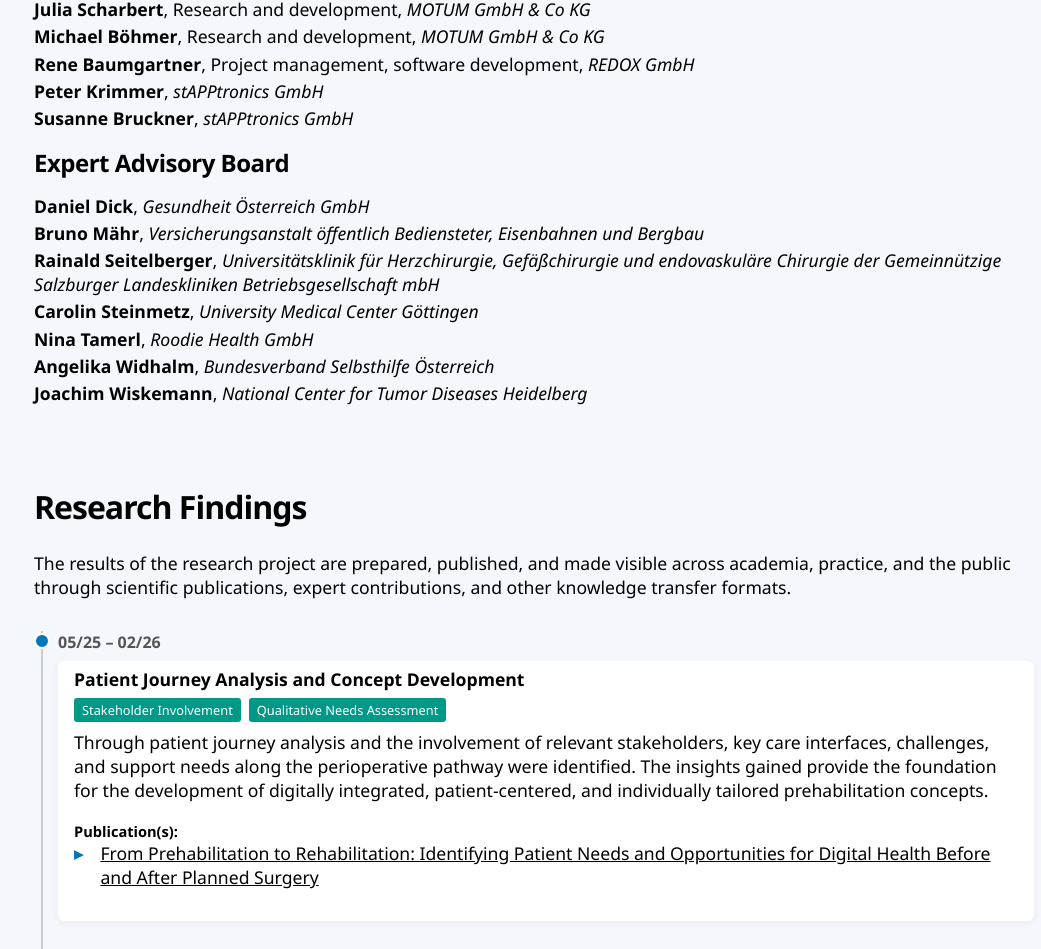
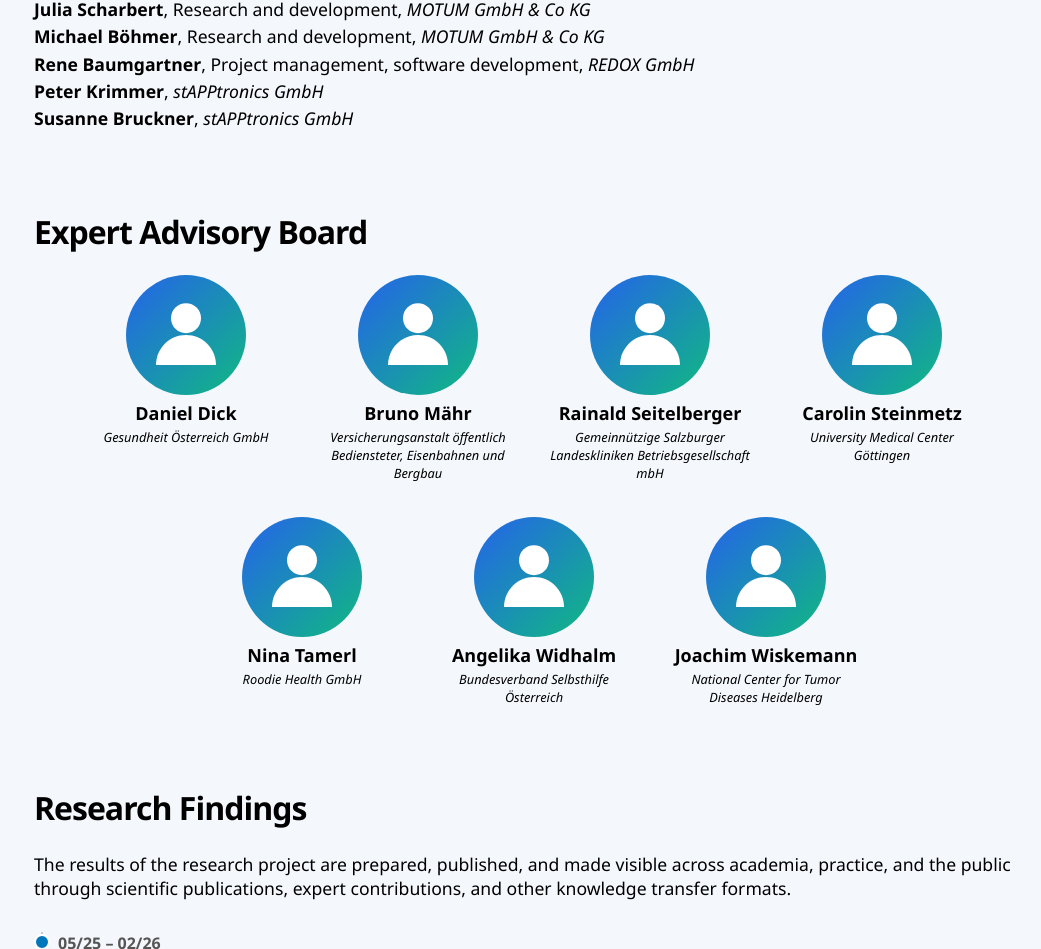
Before and after one commit to Prehab2Rehab/prehab2rehab.github.io, a React (Vite) app: page / in a window 1280 px wide. Shown: the part 6597-7546 px from the top of the page, without its empty margins (106-1147 px from the left). Built offline with nearby package versions, Linux system fonts and the light colour scheme.

Commit message:
update EAB representation

```diff
--- /dev/null
+++ b/src/locales/de/eab.js
@@ -0,0 +1,14 @@
+const eab = {
+  title: "Expertenbeirat",
+  people: [
+    { name: "Daniel Dick", org: "Gesundheit Österreich GmbH" },
+    { name: "Bruno Mähr", org: "Versicherungsanstalt öffentlich Bediensteter, Eisenbahnen und Bergbau" },
+    { name: "Rainald Seitelberger", org: "Gemeinnützige Salzburger Landeskliniken Betriebsgesellschaft mbH" },
+    { name: "Carolin Steinmetz", org: "Universitätsmedizin Göttingen" },
+    { name: "Nina Tamerl", org: "Roodie Health GmbH" },
+    { name: "Angelika Widhalm", org: "Bundesverband Selbsthilfe Österreich" },
+    { name: "Joachim Wiskemann", org: "Nationales Centrum für Tumorerkrankungen Heidelberg" },
+  ]
+};
+
+export default eab;
--- a/src/locales/de/team-all.md
+++ b/src/locales/de/team-all.md
@@ -37,19 +37,3 @@
 **Peter Krimmer**, *stAPPtronics GmbH*
 
 **Susanne Bruckner**, *stAPPtronics GmbH*
-
-## Expertenbeirat
-
-**Daniel Dick**, *Gesundheit Österreich GmbH*
-
-**Bruno Mähr**, *Versicherungsanstalt öffentlich Bediensteter, Eisenbahnen und Bergbau*
-
-**Rainald Seitelberger**, *Universitätsklinik für Herzchirurgie, Gefäßchirurgie und endovaskuläre Chirurgie der Gemeinnützige Salzburger Landeskliniken Betriebsgesellschaft mbH*
-
-**Carolin Steinmetz**, *Universitätsmedizin Göttingen*
-
-**Nina Tamerl**, *Roodie Health GmbH*
-
-**Angelika Widhalm**, *Bundesverband Selbsthilfe Österreich*
-
-**Joachim Wiskemann**, *Nationales Centrum für Tumorerkrankungen Heidelberg*
--- a/src/locales/de/translation.js
+++ b/src/locales/de/translation.js
@@ -9,6 +9,7 @@
 import findingsJS from './findings.js';
 import findingsMD from './findings.md?raw';
 import teamJS from "./team.js";
+import eabJS from "./eab.js";
 import newsJS from './news.js';
 
 const de = {
@@ -60,6 +61,7 @@
     industry: "Wirtschaft"
   },
   team: teamJS,
+  eab: eabJS,
   contact: {
     heading: "Kontakt",
     description: "Wenn Sie Fragen, Anmerkungen haben oder am Projekt mitwirken möchten, können Sie sich gerne jederzeit an uns wenden.",
--- /dev/null
+++ b/src/locales/en/eab.js
@@ -0,0 +1,14 @@
+const eab = {
+  title: "Expert Advisory Board",
+  people: [
+    { name: "Daniel Dick", org: "Gesundheit Österreich GmbH" },
+    { name: "Bruno Mähr", org: "Versicherungsanstalt öffentlich Bediensteter, Eisenbahnen und Bergbau" },
+    { name: "Rainald Seitelberger", org: "Gemeinnützige Salzburger Landeskliniken Betriebsgesellschaft mbH" },
+    { name: "Carolin Steinmetz", org: "University Medical Center Göttingen" },
+    { name: "Nina Tamerl", org: "Roodie Health GmbH" },
+    { name: "Angelika Widhalm", org: "Bundesverband Selbsthilfe Österreich" },
+    { name: "Joachim Wiskemann", org: "National Center for Tumor Diseases Heidelberg" },
+  ]
+};
+
+export default eab;
--- a/src/locales/en/team-all.md
+++ b/src/locales/en/team-all.md
@@ -37,19 +37,3 @@
 **Peter Krimmer**, *stAPPtronics GmbH*
 
 **Susanne Bruckner**, *stAPPtronics GmbH*
-
-## Expert Advisory Board
-
-**Daniel Dick**, *Gesundheit Österreich GmbH*
-
-**Bruno Mähr**, *Versicherungsanstalt öffentlich Bediensteter, Eisenbahnen und Bergbau*
-
-**Rainald Seitelberger**, *Universitätsklinik für Herzchirurgie, Gefäßchirurgie und endovaskuläre Chirurgie der Gemeinnützige Salzburger Landeskliniken Betriebsgesellschaft mbH*
-
-**Carolin Steinmetz**, *University Medical Center Göttingen*
-
-**Nina Tamerl**, *Roodie Health GmbH*
-
-**Angelika Widhalm**, *Bundesverband Selbsthilfe Österreich*
-
-**Joachim Wiskemann**, *National Center for Tumor Diseases Heidelberg*
--- a/src/locales/en/translation.js
+++ b/src/locales/en/translation.js
@@ -9,6 +9,7 @@
 import findingsJS from './findings.js';
 import findingsMD from './findings.md?raw';
 import teamJS from "./team.js";
+import eabJS from "./eab.js";
 import newsJS from './news.js';
 
 const en = {
@@ -60,6 +61,7 @@
     industry: "Industry"
   },
   team: teamJS,
+  eab: eabJS,
   findings: { desc: findingsMD, list: findingsJS, publications: "Publication(s):" },
   news: {
     articles: newsJS,
--- a/src/pages/Home.jsx
+++ b/src/pages/Home.jsx
@@ -4,6 +4,7 @@
 import UseCases from '../sections/UseCases/UseCases';
 import Partner from '../sections/Partner/Partner';
 import Team from '../sections/Team/Team';
+import EAB from '../sections/EAB/EAB';
 import News from '../sections/News/News';
 import Findings from '../sections/Findings/Findings';
 
@@ -16,6 +17,7 @@
       <UseCases />
       <Partner />
       <Team />
+      <EAB />
       <Findings />
       <News />
     </>
--- /dev/null
+++ b/src/sections/EAB/EAB.css
@@ -0,0 +1,60 @@
+.eab-container {
+    display: flex;
+    justify-content: center;
+    flex-wrap: wrap;
+    gap: 1rem;
+}
+
+.eab-member {
+    display: flex;
+    flex-direction: column;
+    align-items: center;
+    width: 120px;
+    text-align: center;
+}
+
+.eab-icon-wrapper {
+    width: 60%;
+    display: flex;
+    justify-content: center;
+    overflow: hidden;
+    border-radius: 0.5rem;
+    aspect-ratio: 1 / 1;
+    position: relative;
+}
+
+.eab-info .name {
+    font-weight: bold;
+    margin-top: 0.5rem;
+}
+
+.eab-info .org {
+    font-style: italic;
+    font-size: 0.8rem;
+    margin: 0.2rem 0;
+}
+
+.eab-container h3 {
+    margin-bottom: 0;
+}
+
+.eab-all>p {
+    margin-bottom: 0.2rem;
+}
+
+@media (min-width: 600px) {
+    .eab-member {
+        width: 150px;
+    }
+
+    .eab-container {
+        gap: 2rem;
+    }
+
+}
+
+@media (min-width: 1024px) {
+    .eab-member {
+        width: 200px;
+    }
+}
--- /dev/null
+++ b/src/sections/EAB/EAB.jsx
@@ -0,0 +1,77 @@
+import React from 'react';
+import { useTranslation } from 'react-i18next';
+import './EAB.css';
+import deEAB from '/src/locales/de/translation.js';
+
+const EAB = () => {
+    const { t } = useTranslation();
+    const eab = deEAB.eab;
+
+    return (
+        <section id="eab" className="wrapper">
+            <div className="textBlock">
+                <h1>{t('eab.title')}</h1>
+
+                <div className="eab-container">
+                    {eab.people.map((person, index) => (
+                        <div
+                            key={`${person.name}-${index}`}
+                            className="eab-member"
+                        >
+
+                            <div className="eab-icon-wrapper">
+                                <svg
+                                    viewBox="0 0 64 64"
+                                    xmlns="http://www.w3.org/2000/svg"
+                                >
+                                    <defs>
+                                        <linearGradient
+                                            id="blueGreenGradient"
+                                            x1="0"
+                                            y1="0"
+                                            x2="64"
+                                            y2="64"
+                                            gradientUnits="userSpaceOnUse"
+                                        >
+                                            <stop offset="0%" stopColor="#2563EB" />
+                                            <stop offset="100%" stopColor="#10B981" />
+                                        </linearGradient>
+                                    </defs>
+
+                                    {/* Gradient circle — everything outside it is transparent */}
+                                    <circle
+                                        cx="32"
+                                        cy="32"
+                                        r="32"
+                                        fill="url(#blueGreenGradient)"
+                                    />
+
+                                    {/* Person */}
+                                    <circle
+                                        cx="32"
+                                        cy="23"
+                                        r="8"
+                                        fill="#FFFFFF"
+                                    />
+
+                                    <path
+                                        d="M16 48C16 39.16 23.16 32 32 32C40.84 32 48 39.16 48 48Z"
+                                        fill="#FFFFFF"
+                                    />
+                                </svg>
+                            </div>
+
+                            <div className="eab-info">
+                                <h3 className="name">{person.name}</h3>
+                                <p className="org">{t(`eab.people.${index}.org`)}</p>
+                            </div>
+
+                        </div>
+                    ))}
+                </div>
+            </div>
+        </section>
+    );
+};
+
+export default EAB;
```
